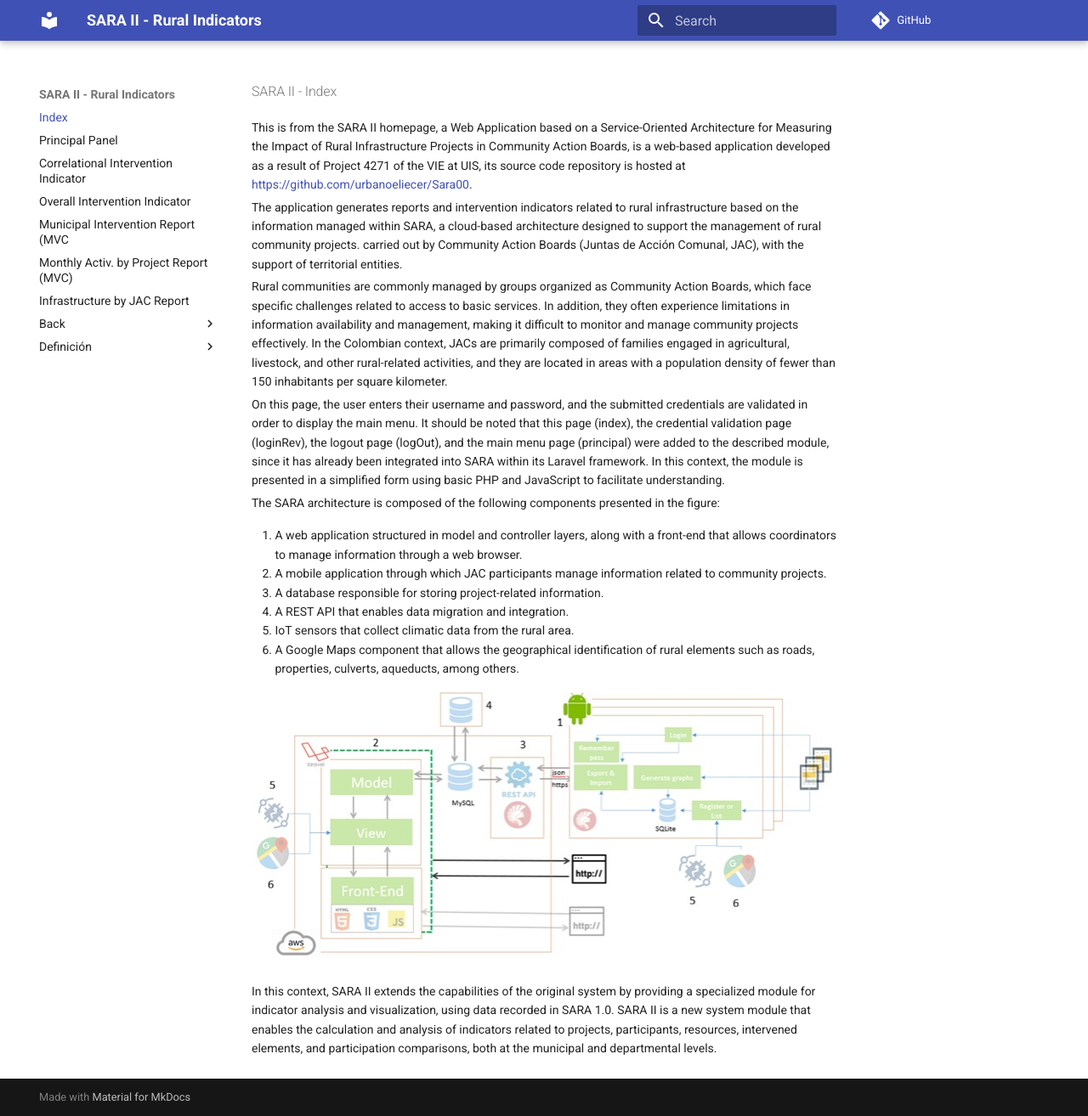
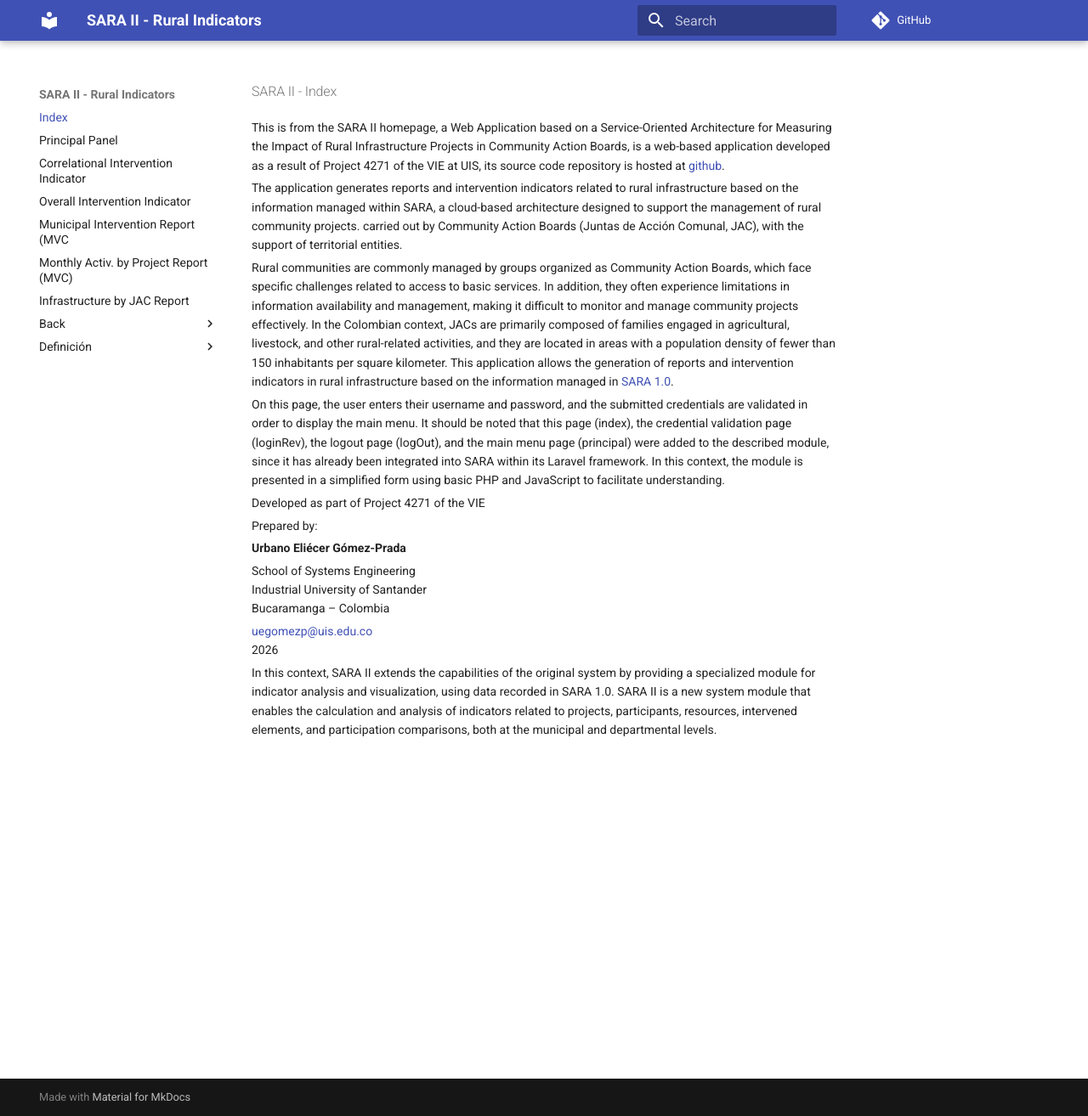
Before and after one commit to urbanoeliecer/Sara-Ind, an MkDocs documentation site: the page built from docs/index.md, in a window 1280 px wide and 1314 px high. Shown: the whole window at 85% size. Built offline with MkDocs 1.6.1 and Material for MkDocs 9.7.7, drawn with Linux system fonts in a browser that asks for light colours; comment, search, counter and statistics services are not loaded.

Commit message:
Cambios en Index y algunos informes

```diff
--- a/docs/index.md
+++ b/docs/index.md
@@ -1,23 +1,26 @@
 # SARA II - Index
 
-This is from the SARA II homepage, a Web Application based on a Service-Oriented Architecture for Measuring the Impact of Rural Infrastructure Projects in Community Action Boards, is a web-based application developed as a result of Project 4271 of the VIE at UIS, its source code repository is hosted at <a href="https://github.com/urbanoeliecer/Sara00" target="_blank" rel="noopener">https://github.com/urbanoeliecer/Sara00</a>.
+This is from the SARA II homepage, a Web Application based on a Service-Oriented Architecture for Measuring the Impact of Rural Infrastructure Projects in Community Action Boards, is a web-based application developed as a result of Project 4271 of the VIE at UIS, its source code repository is hosted at <a href="https://github.com/urbanoeliecer/Sara00" target="_blank" rel="noopener">github</a>.
 
 The application generates reports and intervention indicators related to rural infrastructure based on the information managed within SARA, a cloud-based architecture designed to support the management of rural community projects. carried out by Community Action Boards (Juntas de Acción Comunal, JAC), with the support of territorial entities.
 
 Rural communities are commonly managed by groups organized as Community Action Boards, which face specific challenges related to access to basic services. In addition, they often experience limitations in information availability and management, making it difficult to monitor and manage community projects effectively.
 In the Colombian context, JACs are primarily composed of families engaged in agricultural, livestock, and other rural-related activities, and they are located in areas with a population density of fewer than 150 inhabitants per square kilometer.
+This application allows the generation of reports and intervention indicators in rural infrastructure based on the information managed in <a href="https://acofipapers.org/index.php/eiei/article/view/4844">SARA 1.0</a>.
 
 On this page, the user enters their username and password, and the submitted credentials are validated in order to display the main menu. It should be noted that this page (index), the credential validation page (loginRev), the logout page (logOut), and the main menu page (principal) were added to the described module, since it has already been integrated into SARA within its Laravel framework. In this context, the module is presented in a simplified form using basic PHP and JavaScript to facilitate understanding.
 
-The SARA architecture is composed of the following components presented in the figure:
-<ol>
-<li>A web application structured in model and controller layers, along with a front-end that allows coordinators to manage information through a web browser. </li>
-<li>A mobile application through which JAC participants manage information related to community projects.</li>
-<li>A database responsible for storing project-related information.</li>
-<li>A REST API that enables data migration and integration.</li>
-<li>IoT sensors that collect climatic data from the rural area.</li>
-<li>A Google Maps component that allows the geographical identification of rural elements such as roads, properties, culverts, aqueducts, among others.</li>
-</ol>
-![Components of the SARA architecture](img/sara.jpg)
-<br><br>
+Developed as part of Project 4271 of the VIE
+
+Prepared by:
+
+**Urbano Eliécer Gómez-Prada**
+
+School of Systems Engineering
+Industrial University of Santander
+Bucaramanga – Colombia
+
+[uegomezp@uis.edu.co](mailto:uegomezp@uis.edu.co)
+2026
+
 In this context, SARA II extends the capabilities of the original system by providing a specialized module for indicator analysis and visualization, using data recorded in SARA 1.0. SARA II is a new system module that enables the calculation and analysis of indicators related to projects, participants, resources, intervened elements, and participation comparisons, both at the municipal and departmental levels.
```
Also changed, not shown: docs/principal.md (+11 -0 lines).
